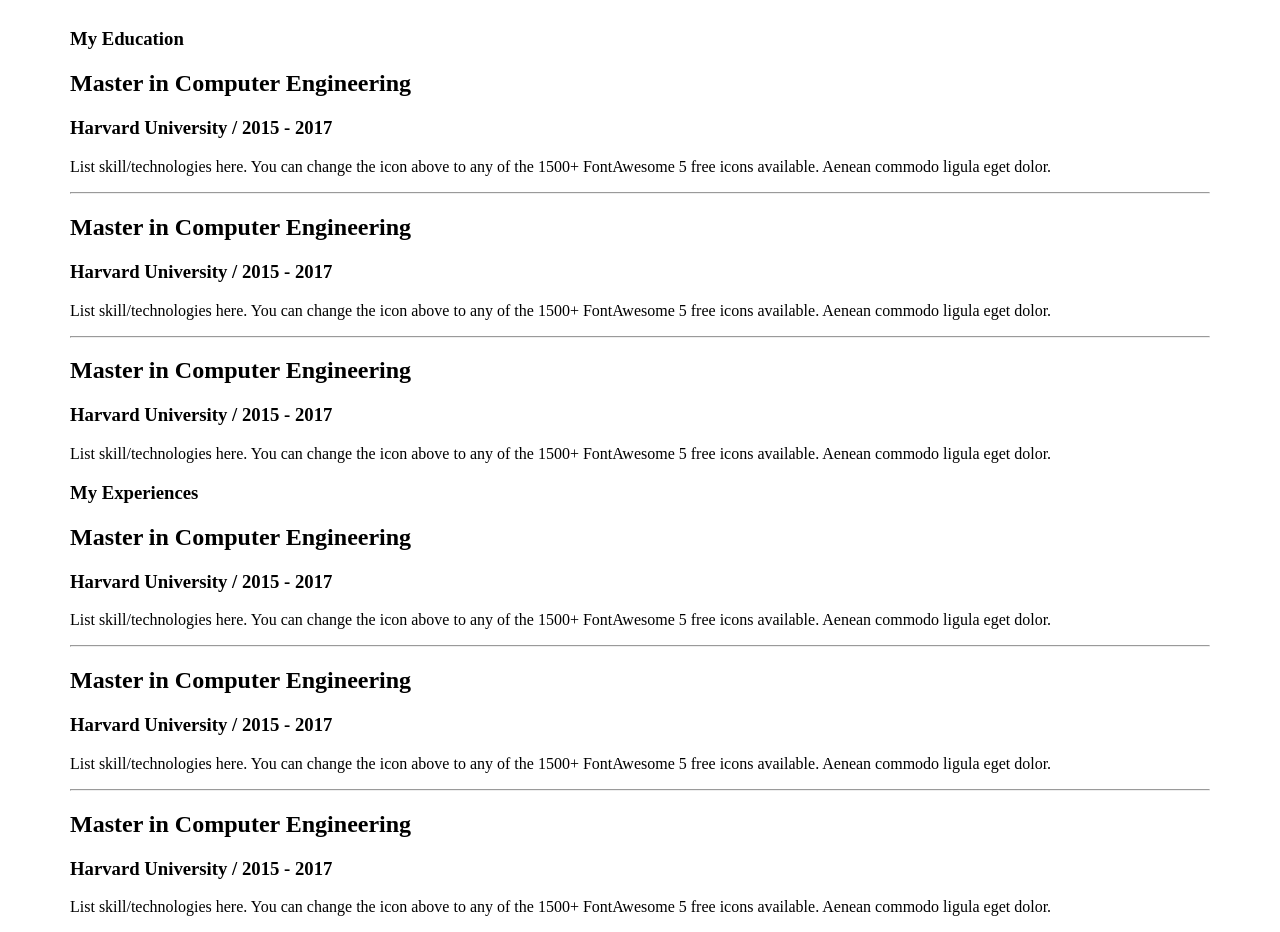
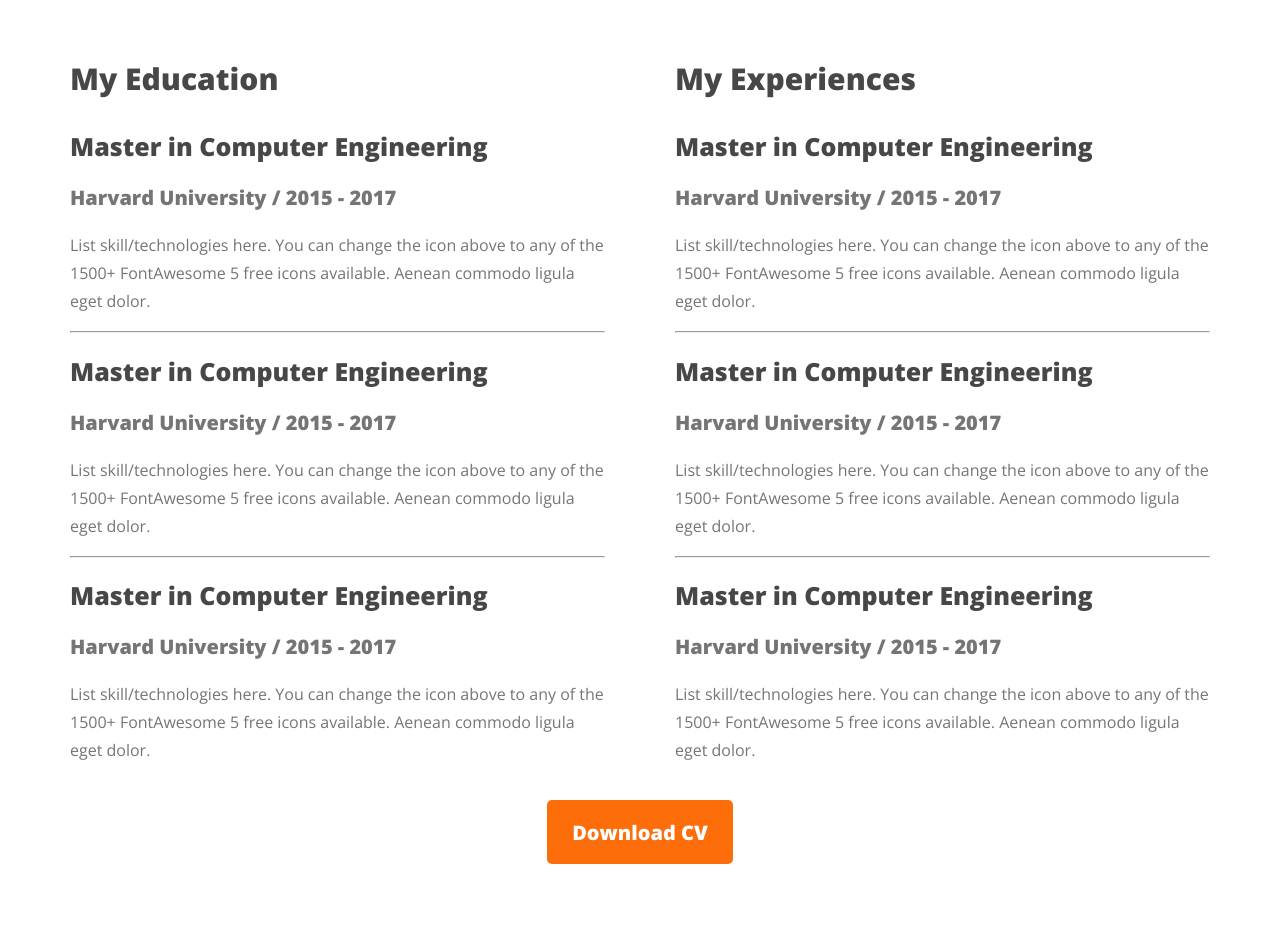
Before and after one commit to Ebrahimhanif12/portfolio, a plain HTML site: page index.html in a window 1280 px wide. Shown: the part 2840-3772 px from the top of the page. After the commit the page ends 3712 px from the top, so only its background shows below. Drawn offline with nearby package versions, Linux system fonts and the light colour scheme.

Commit message:
resume section finished

```diff
--- a/index.html
+++ b/index.html
@@ -190,6 +190,9 @@
             </div>
           </div>
         </div>
+        <div class="download-cv">
+          <button class="btn-hireme">Download CV</button>
+        </div>
       </section>
     </main>
 
--- a/style/portfolio.css
+++ b/style/portfolio.css
@@ -156,3 +156,45 @@ section {
   background: #fff;
   box-shadow: 0px 6px 50px 0px rgba(0, 0, 0, 0.06);
 }
+/* resume style */
+.resume-container {
+  display: flex;
+  gap: 70px;
+}
+.resume-title {
+  color: #474747;
+  font-family: Open Sans;
+  font-size: 30px;
+  font-style: normal;
+  font-weight: 700;
+  line-height: normal;
+}
+.resume-item-info {
+  color: #474747;
+  font-family: Open Sans;
+  font-size: 25px;
+  font-weight: 700;
+}
+.resume-item-inst {
+  color: var(--dark-03, #757575);
+  font-family: Open Sans;
+  font-size: 20px;
+  font-style: normal;
+  font-weight: 600;
+  line-height: normal;
+}
+.resume-item-des {
+  color: var(--dark-03, #757575);
+  font-family: Open Sans;
+  font-size: 16px;
+  font-style: normal;
+  font-weight: 400;
+  line-height: 28px;
+}
+.rfesume-containar hr {
+  margin: 30px;
+}
+.download-cv {
+  text-align: center;
+  margin-top: 20px;
+}
```
